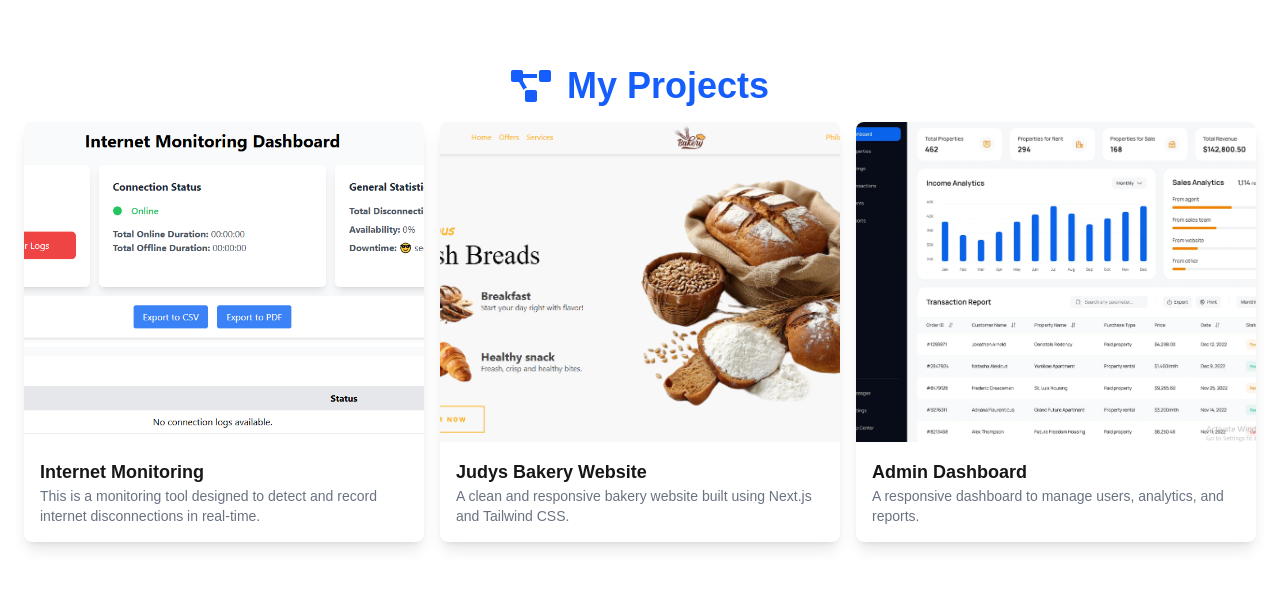
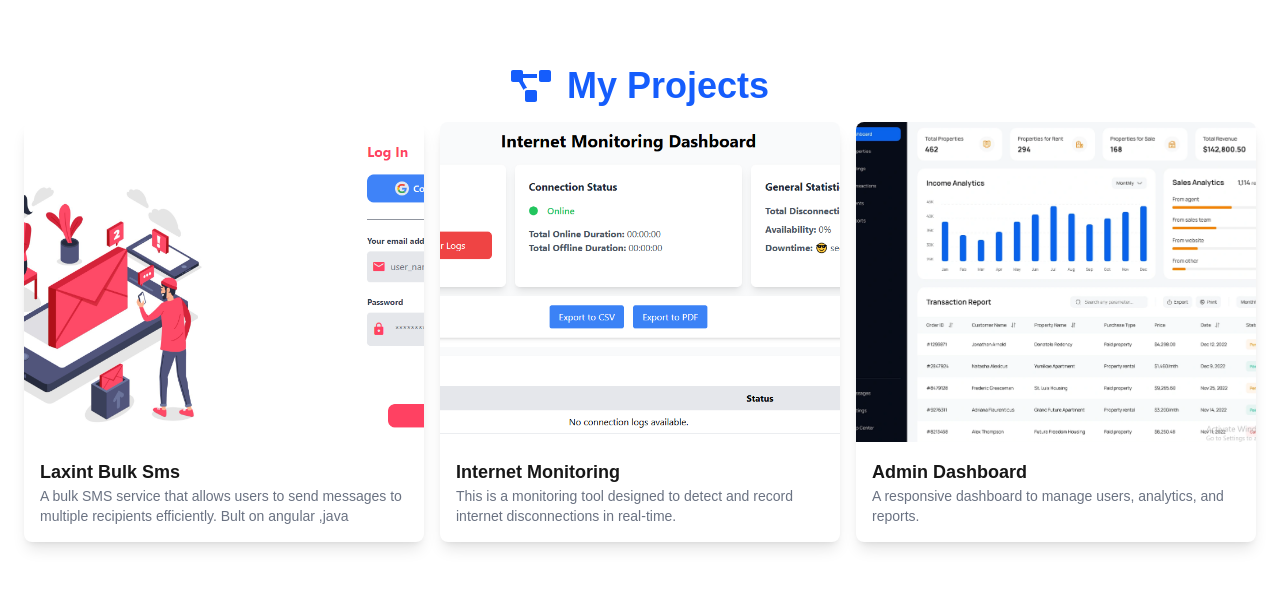
Before and after one commit to dev-kadere/Meet-Nicholas, a Next.js app: page / in a window 1280 px wide. Shown: the part 1740-2332 px from the top of the page. Built offline with nearby package versions, Linux system fonts and the light colour scheme.

Commit message:
added the lanixt project

```diff
--- a/sections/Projects.jsx
+++ b/sections/Projects.jsx
@@ -2,17 +2,17 @@ import { FaProjectDiagram } from "react-icons/fa";
 import Card from "../componets/Card";
 
 const projects = [
+    {
+    image: "/laxint.png",
+    title: "Laxint bulk sms",
+    description:
+      "A bulk SMS service that allows users to send messages to multiple recipients efficiently. Bult on angular ,java",
+  },
   {
     image: "/internet.png",
     title: "internet monitoring",
     description:
       "This is a monitoring tool designed to detect and record internet disconnections in real-time.",
-  },
-  {
-    image: "/bakery.png",
-    title: "judys bakery website",
-    description:
-      "A clean and responsive bakery website built using Next.js and Tailwind CSS.",
   },
   {
     image: "/admindashboard.png",
```
Also changed, not shown: public/laxint.png (added).
